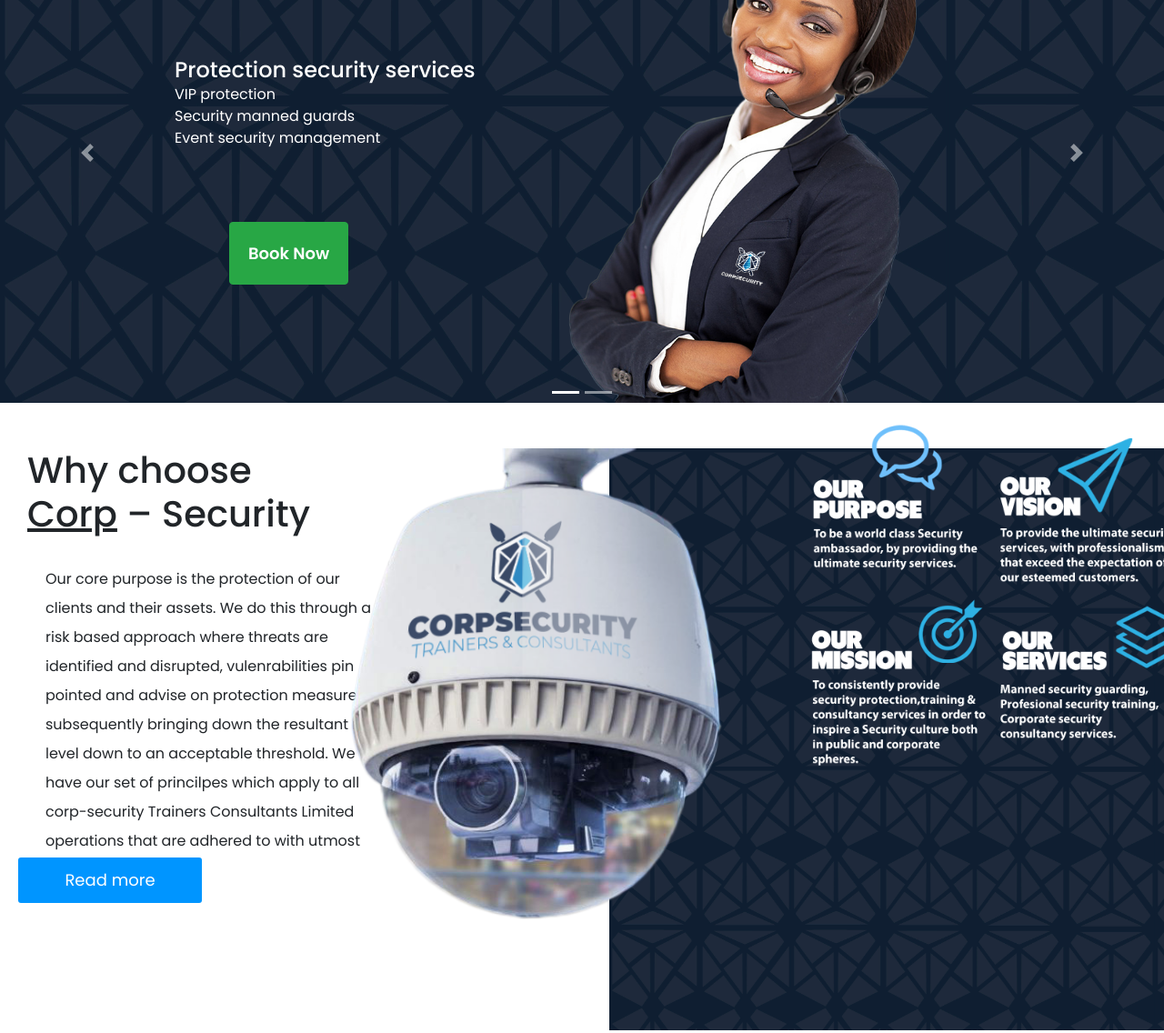
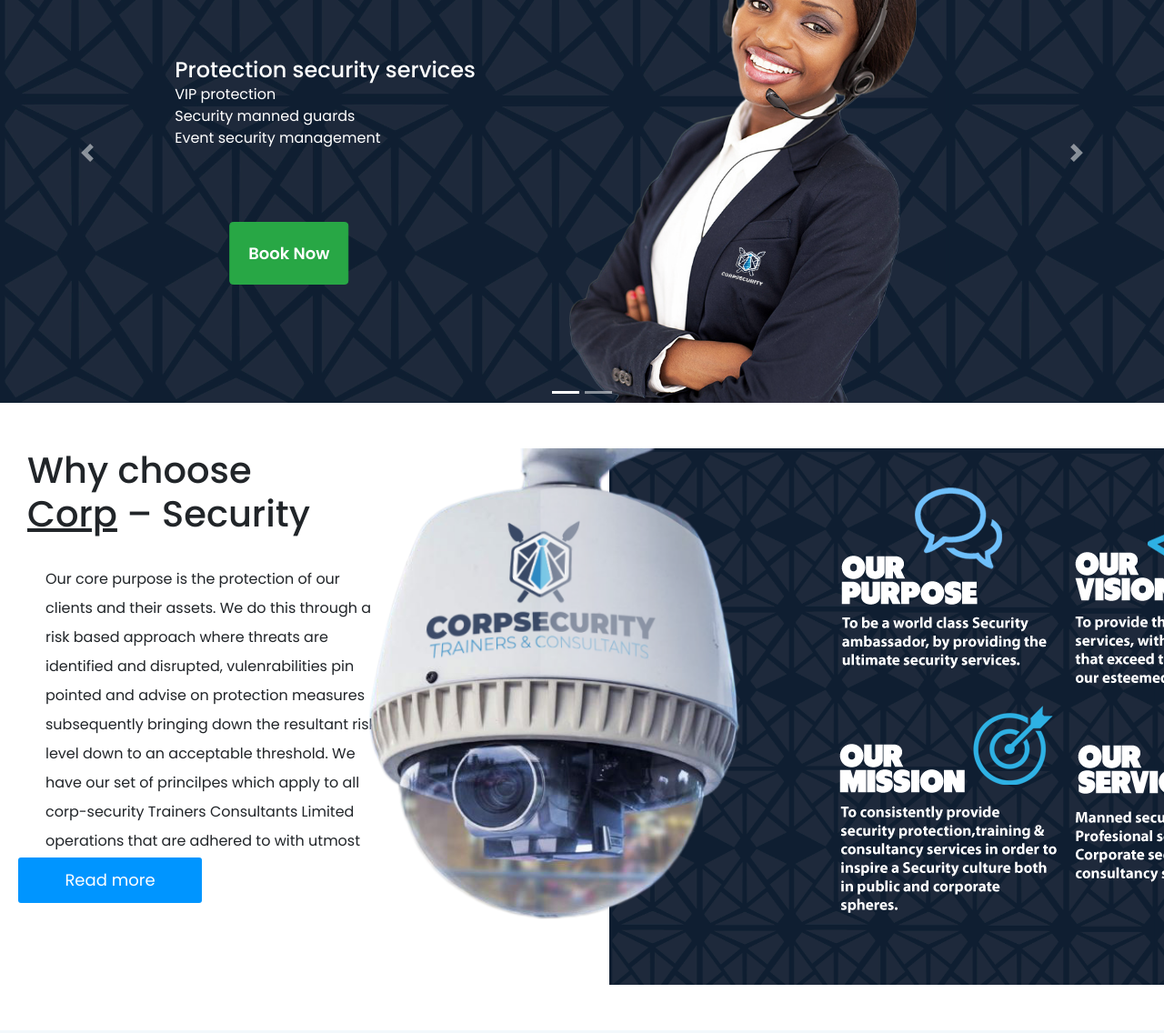
Before and after one commit to codebr3ak/corp-upgrade, a plain HTML site: page index.html in a window 1280 px wide. Shown: the part 231-1367 px from the top of the page at 91% size. Drawn offline with Linux system fonts and the light colour scheme; a web font is replaced by a local one.

Commit message:
initial changes

```diff
--- a/assets/css/style.css
+++ b/assets/css/style.css
@@ -1017,6 +1017,7 @@ main .slider #carouselExampleIndicators .carousel-indicators li::before {
 }
 
 .bg-06 {
+  margin-top: 0;
   padding: 3.125rem 0;
   position: relative;
   background: #f3f8fc;
@@ -1322,28 +1323,26 @@ main .slider #carouselExampleIndicators .carousel-indicators li::before {
   margin-left: 50px;
 }
 .imagesb{
-  position: relative;
-  left: 450px;
-  top: -900px;
-}
-.banner_org2{
+  margin-top: -350px;
+  width: max-content;
+  margin-left: -300px;
+}
+.cameraft{
+  position: absolute;
+  top: 50px;
+  height: 400px;
+  width: 100%;
+  margin-left: -700px;
+  /* display: none; */
+  }
+.banner2{
+  /* display: inline; */
   background-image: url("../images/banner/bkg\ partern\ 4.jpg");
   background-size: 600px 350px;
   height: 510px;
   width: 1080px;
   padding-bottom: 590px;
   margin-left: 670px;
-}
-.cameraft{
-  position: absolute;
-  top: 50px;
-  height: 400px;
-  width: 100%;
-  margin-left: -50px;
-  /* display: none; */
-  }
-.banner2{
-  display: inline;
 }
 
 footer {
```
Also changed, not shown: index.html (+0 -21 lines).
